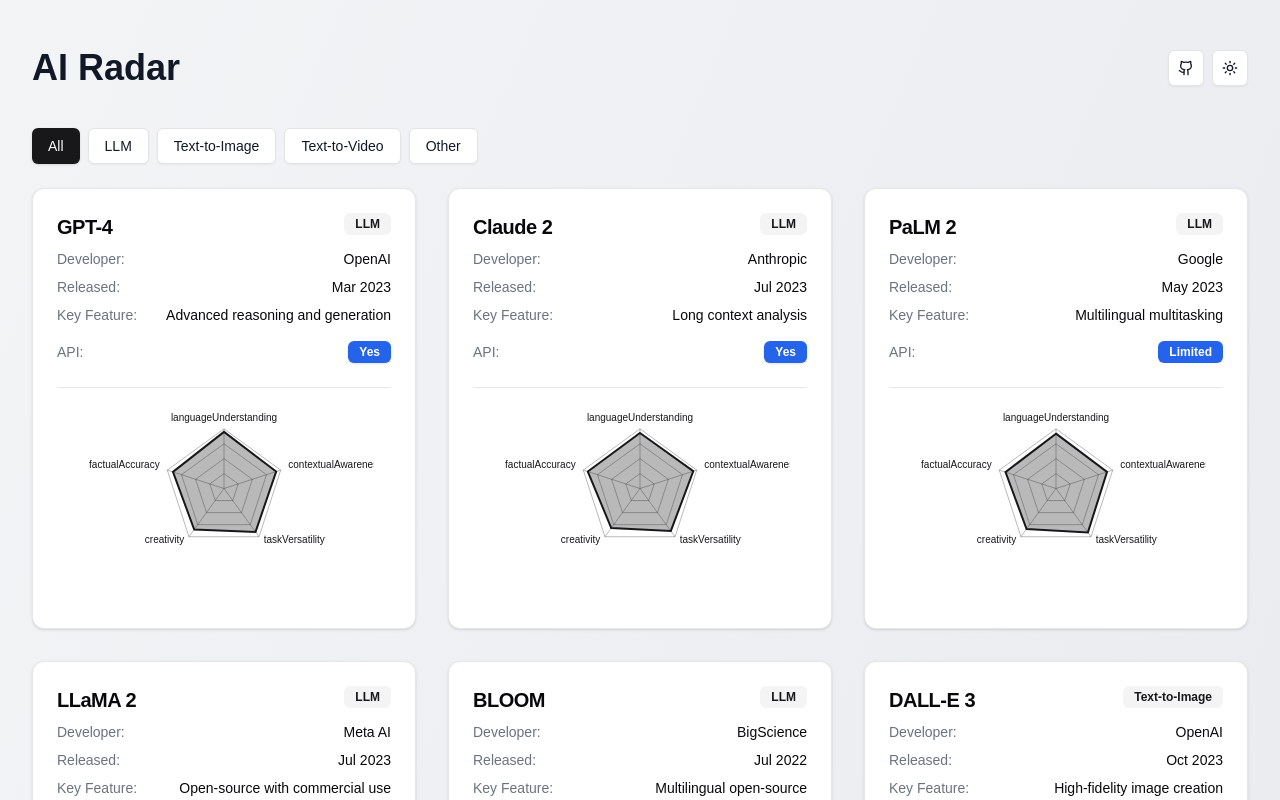
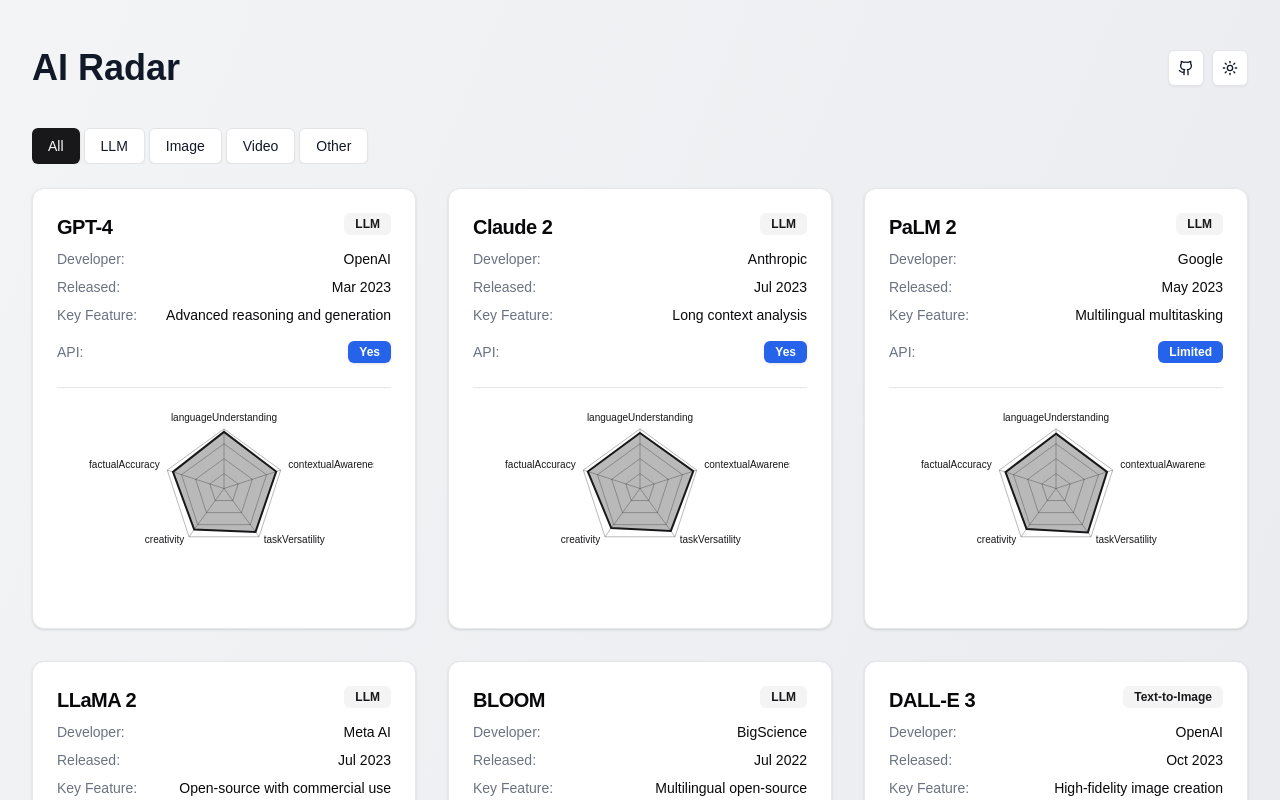
Before and after one commit to msdos41/ai-radar, a Next.js app: page / in a window 1280 px wide. Shown: the top 800 px of the page. Built offline with nearby package versions, Linux system fonts and the light colour scheme.

Commit message:
fix: update filter-tags css

```diff
--- a/src/components/ai-tools/filter-tags.tsx
+++ b/src/components/ai-tools/filter-tags.tsx
@@ -7,19 +7,26 @@ type FilterTagsProps = {
   setActiveFilter: (filter: string) => void;
 };
 
-const filterOptions = ['All', 'LLM', 'Text-to-Image', 'Text-to-Video', 'Other'];
+// const filterOptions = ['All', 'LLM', 'Text-to-Image', 'Text-to-Video', 'Other'];
+const filterOptions = [
+  { value: 'All', label: 'All' },
+  { value: 'LLM', label: 'LLM' },
+  { value: 'Text-to-Image', label: 'Image' },
+  { value: 'Text-to-Video', label: 'Video' },
+  { value: 'Other', label: 'Other' },
+];
 
 export function FilterTags({ activeFilter, setActiveFilter }: FilterTagsProps) {
   return (
-    <div className="mb-6 flex flex-wrap gap-2">
+    <div className="mb-6 flex flex-wrap justify-center gap-1 overflow-x-auto whitespace-nowrap sm:justify-start">
       {filterOptions.map((filter) => (
         <Button
-          key={filter}
-          variant={activeFilter === filter ? 'default' : 'outline'}
-          onClick={() => setActiveFilter(filter)}
+          key={filter.value}
+          variant={activeFilter === filter.value ? 'default' : 'outline'}
+          onClick={() => setActiveFilter(filter.value)}
           className="text-sm"
         >
-          {filter}
+          {filter.label}
         </Button>
       ))}
     </div>
```
